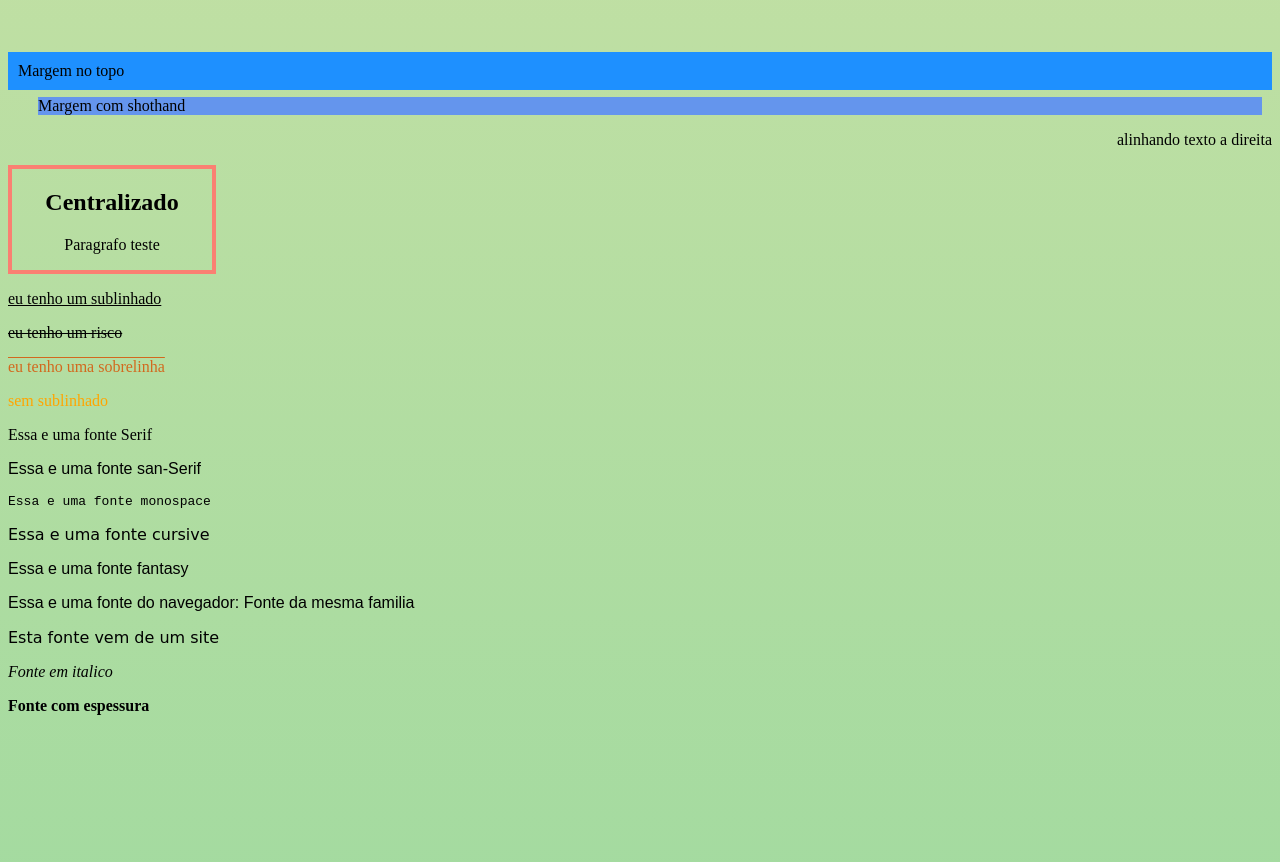
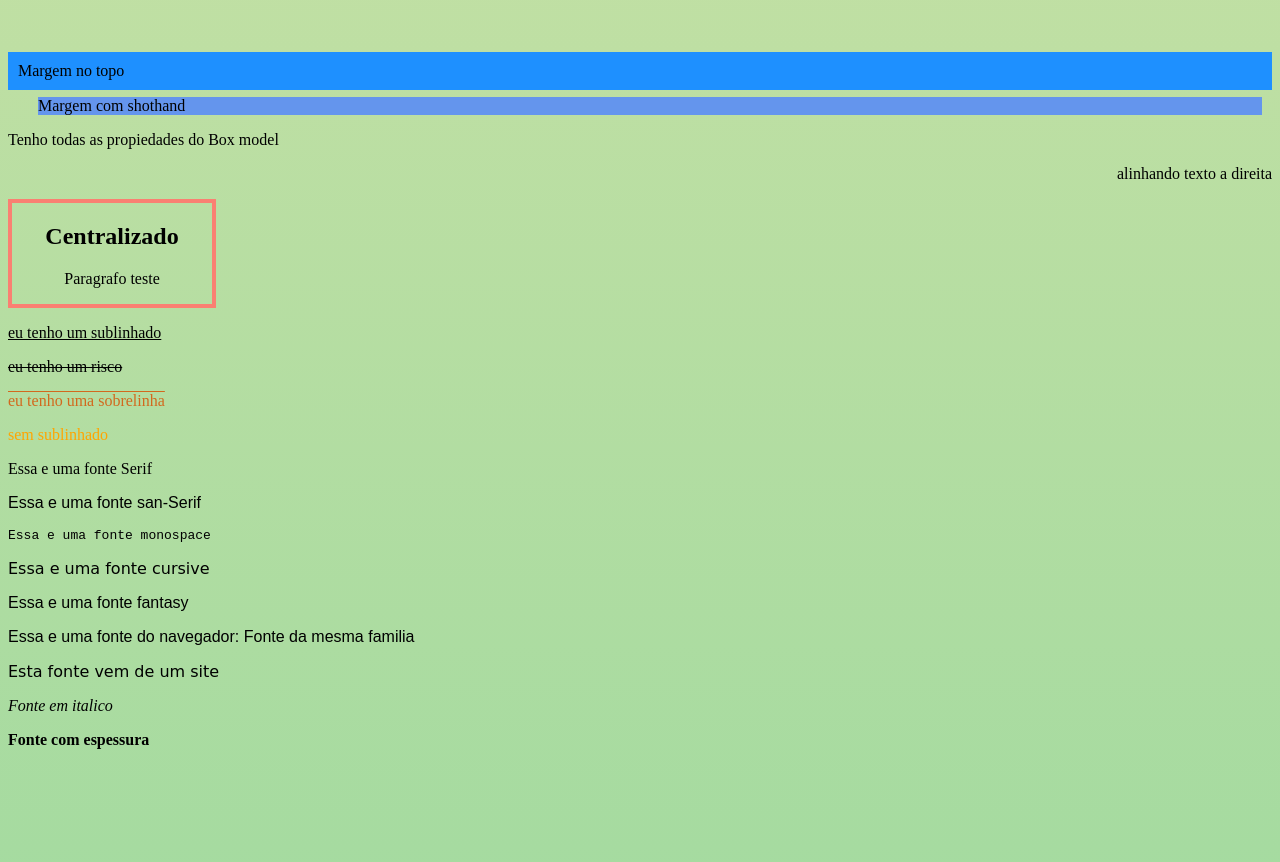
Before and after one commit to AlineMonteirosp/senac-htmalcss, a plain HTML site: page senac/essencial-b/index.html in a window 1280 px wide. Shown: the part 3980-4842 px from the top of the page. Drawn offline with Linux system fonts and the light colour scheme; a web font is replaced by a local one.

Commit message:
boxmodeljunto

```diff
--- a/senac/essencial-b/index.html
+++ b/senac/essencial-b/index.html
@@ -108,6 +108,7 @@
       <div class="margem">Margem</div>
       <div class="margem-no-topo">Margem no topo</div>
       <div class="margem-diferenciada">Margem com shothand</div>
+     <div class="model"><p>Tenho todas as propiedades do Box model</p></div>
 
       <!-- alinhamento de texto -->
        <p class="alinhamento-direita">alinhando texto a direita</p>
```
